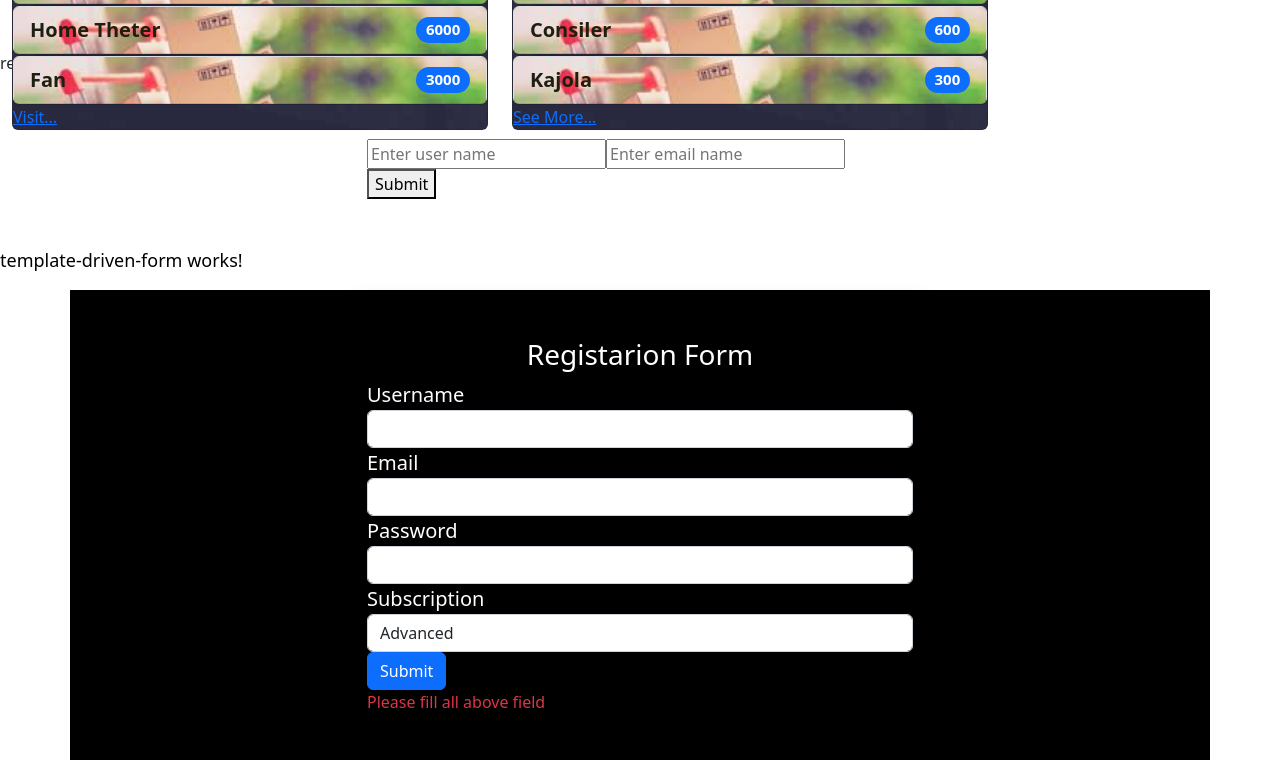
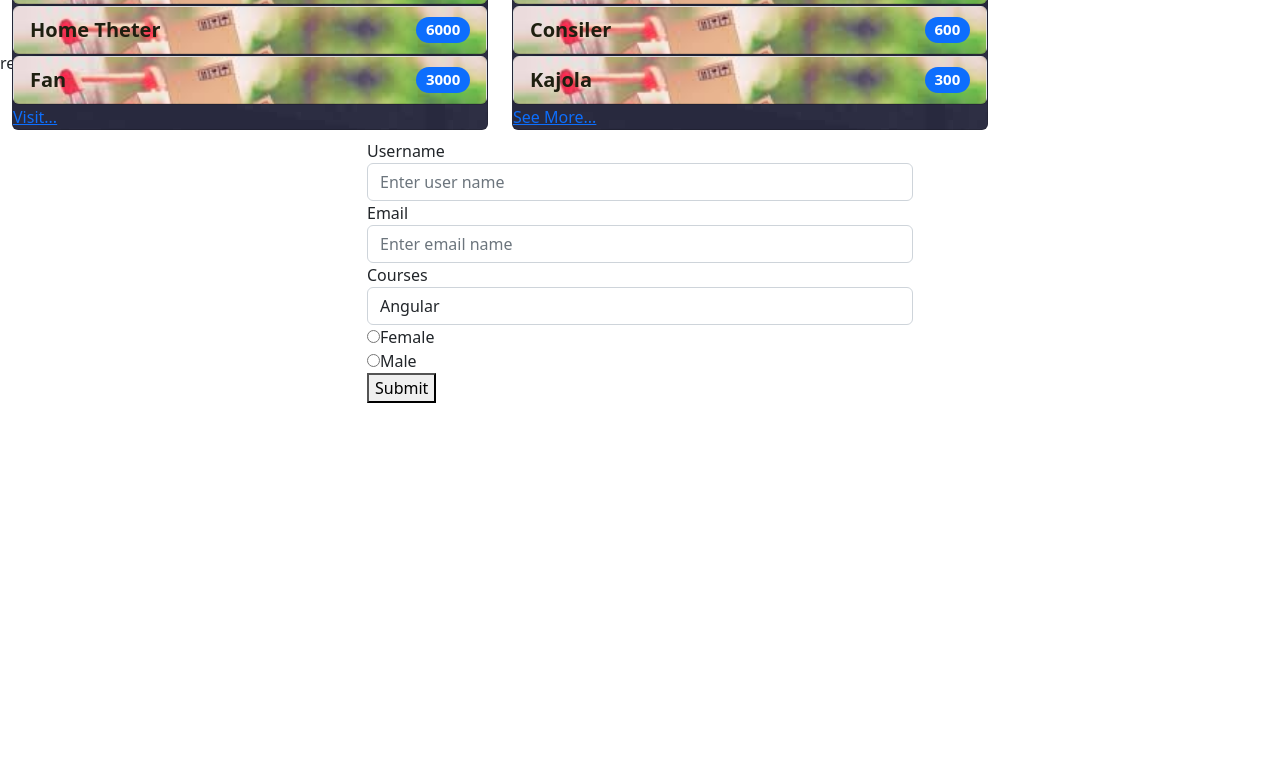
Before and after one commit to pradnya12121/angularapp, an Angular app: page / in a window 1280 px wide. Shown: the part 2300-3060 px from the top of the page. After the commit the page ends 2751 px from the top, so only its background shows below. Built offline with nearby package versions, Linux system fonts and the light colour scheme.

Commit message:
13_12_update
13_12_update

```diff
--- a/src/app/app.component.html
+++ b/src/app/app.component.html
@@ -117,4 +117,4 @@
    <br>
    <br>
    <app-reactive-form></app-reactive-form>
-   <app-template-driven-form></app-template-driven-form>
+   <!-- <app-template-driven-form></app-template-driven-form> -->
--- a/src/app/reactive-form/reactive-form.component.css
+++ b/src/app/reactive-form/reactive-form.component.css
@@ -0,0 +1,5 @@
+
+    input.ng-invalid.ng-touched {
+        border: 1px solid red;
+        box-shadow: 0 0 13px #ff000021;
+    }
--- a/src/app/reactive-form/reactive-form.component.html
+++ b/src/app/reactive-form/reactive-form.component.html
@@ -3,13 +3,48 @@
     <div class="row justify-content-center">
         <div class="col-md-6 text-left rounded py-5">
             <form [formGroup]="myReactiveForm" (ngSubmit)="onSubmit()">
-              <input type="text" name="" id="" formControlName="username" placeholder="Enter user name">
-              <input type="text" name="" id="" formControlName="email" placeholder="Enter email name">
+              <div class="form-group">
+                <label for="username">Username</label>
+              <input type="text"  id="username" class="form-control" formControlName="username" placeholder="Enter user name">
+              <small *ngIf="!myReactiveForm.get('username').valid && myReactiveForm.get('username').touched">
+               <small  calss="text-danger" *ngIf="myReactiveForm.get('username').errors['required']">Enter username
+              </small>
+              <small  calss="text-danger" *ngIf="myReactiveForm.get('username').errors['nameNotAllowed']">
+                codemind is not allowed
+              </small>
+
+
+
+              </small>
+            </div>
+            <div class="form-group">
+              <label for="email">Email</label>
+
+              <input type="text" name="" id="email" class="form-control" formControlName="email" placeholder="Enter email name">
+              <small class="text-danger" *ngIf="!myReactiveForm.get('email').valid && myReactiveForm.get('email').touched">Please enter valid email</small>
+            </div>
+
+
+          <div class="form-group">
+            <label for="courses">Courses</label>
+          <select class="form-control" formControlName="course">
+          <option value="Angular">Angular</option>
+          <option value="Html">Html</option>
+          <option Value="Java">Java</option>
+        </select>
+          </div>
+          <div class="custom-control custom-radio" *ngFor="let gender of genders">
+
+            <input type="radio" class="custom-control-input" id="{{gender.id}}" value="{{gender.value}}" formControlName="gender">
+             <label for="{{gender.id}}">{{gender.value}}</label>
+
+        </div>
               <button type="submit">Submit</button>
             </form>
 
 
-        </div>
+    </div>
+
         </div>
 
 </div>
--- a/src/app/reactive-form/reactive-form.component.ts
+++ b/src/app/reactive-form/reactive-form.component.ts
@@ -8,13 +8,17 @@ import { FormControl, FormGroup, Validators } from '@angular/forms';
 })
 export class ReactiveFormComponent implements OnInit {
 myReactiveForm:FormGroup;
+genders:any[]=[{id:'1',value:'Female'},{id:'2',value:'Male'}]
+notAllowedNames=['codemind','technology']
   constructor() {
 this.createForm();
   }
 createForm(){
   this.myReactiveForm=new FormGroup({
-    'username':new FormControl('',Validators.required),
-    'email':new FormControl('',Validators.required)
+    'username':new FormControl('',[Validators.required,this.NaName.bind(this)]),
+    'email':new FormControl('',[Validators.required,Validators.email]),
+    'course':new FormControl('Angular'),
+    'gender':new FormControl('')
   })
 }
 onSubmit(){
@@ -22,5 +26,10 @@ onSubmit(){
 }
   ngOnInit() {
   }
-
+NaName(controls:FormControl){
+if(this.notAllowedNames.indexOf(controls.value)!== -1){
+return{'nameNotAllowed':true}
 }
+return null;
+}
+}
```
